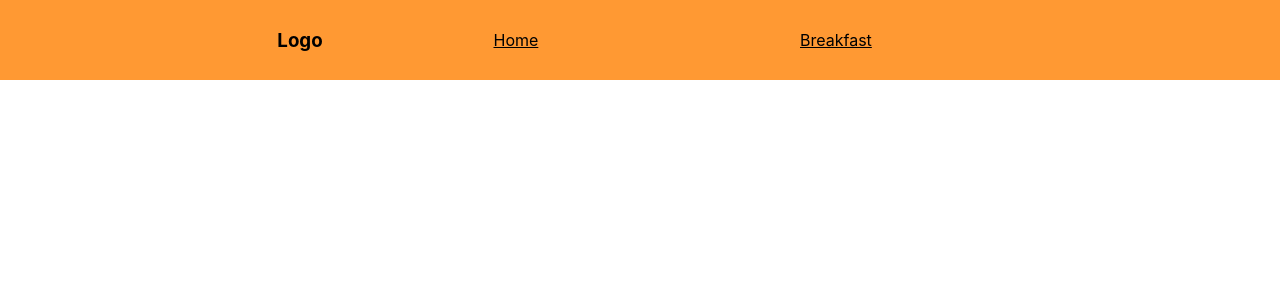
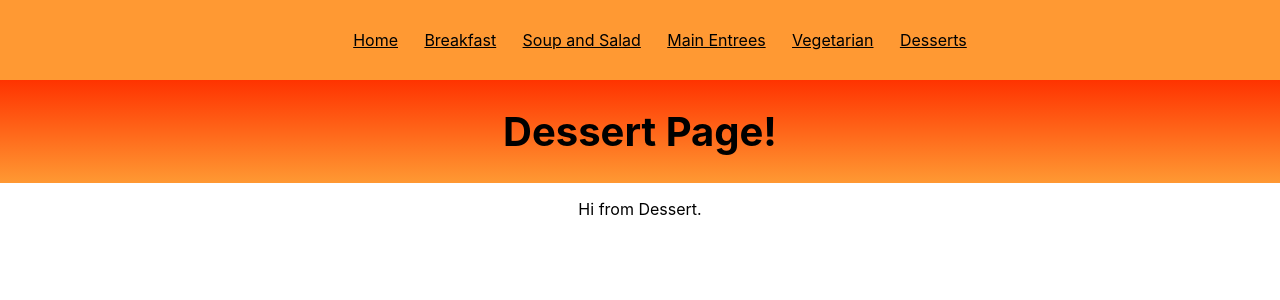
Before and after one commit to hildebrj/371-semester-project, a React (Create React App) app: page /dessert in a window 1280 px wide. Shown: the top 300 px of the page. Built offline with nearby package versions, Linux system fonts and the light colour scheme.

Commit message:
main pages created with routing

```diff
--- a/src/App.js
+++ b/src/App.js
@@ -4,6 +4,10 @@ import { BrowserRouter as Router, Switch, Route } from 'react-router-dom';
 import Nav from './Nav';
 import Home from './Home';
 import Breakfast from './Breakfast';
+import SoupSalad from './SoupSalad';
+import MainEntree from './MainEntree';
+import Vegetarian from './Vegetarian';
+import Dessert from './Dessert';
 
 function App() {
     return (
@@ -14,6 +18,10 @@ function App() {
                     <Switch>
                         <Route path="/" exact component={Home} />
                         <Route path="/breakfast" component={Breakfast} />
+                        <Route path="/soupsalad" component={SoupSalad} />
+                        <Route path="/mainentree" component={MainEntree} />
+                        <Route path="/vegetarian" component={Vegetarian} />
+                        <Route path="/dessert" component={Dessert} />
                     </Switch>
                 </div>
             </Router>
--- /dev/null
+++ b/src/Dessert.js
@@ -0,0 +1,18 @@
+import React from 'react';
+import './App.css';
+
+function Dessert() {
+  return (
+    <div className="main">
+      <header className="header">
+        <h1>Dessert Page!</h1>
+      </header>
+      <body className="body">
+        <p>Hi from Dessert.</p>
+      </body>
+
+    </div>
+  );
+}
+
+export default Dessert;
--- /dev/null
+++ b/src/MainEntree.js
@@ -0,0 +1,18 @@
+import React from 'react';
+import './App.css';
+
+function MainEntree() {
+  return (
+    <div className="main">
+      <header className="header">
+        <h1>Entree Page!</h1>
+      </header>
+      <body className="body">
+        <p>Hi from Entree.</p>
+      </body>
+
+    </div>
+  );
+}
+
+export default MainEntree;
--- a/src/Nav.js
+++ b/src/Nav.js
@@ -10,10 +10,13 @@ function Nav() {
 
     return (
         <nav>
-            <h3>Logo</h3>
             <ul className="nav-links">
                 <Link style={navStyle} to='/'><li>Home</li></Link>
                 <Link style={navStyle} to='/breakfast'><li>Breakfast</li></Link>
+                <Link style={navStyle} to='/soupsalad'><li>Soup and Salad</li></Link>
+                <Link style={navStyle} to='/mainentree'><li>Main Entrees</li></Link>
+                <Link style={navStyle} to='/vegetarian'><li>Vegetarian</li></Link>
+                <Link style={navStyle} to='/dessert'><li>Desserts</li></Link>
             </ul>
         </nav>
     );
--- /dev/null
+++ b/src/SoupSalad.js
@@ -0,0 +1,18 @@
+import React from 'react';
+import './App.css';
+
+function SoupSalad() {
+  return (
+    <div className="main">
+      <header className="header">
+        <h1>Soup and Salad Page!</h1>
+      </header>
+      <body className="body">
+        <p>Hi from Soup Salad.</p>
+      </body>
+
+    </div>
+  );
+}
+
+export default SoupSalad;
--- /dev/null
+++ b/src/Vegetarian.js
@@ -0,0 +1,18 @@
+import React from 'react';
+import './App.css';
+
+function Vegetarian() {
+  return (
+    <div className="main">
+      <header className="header">
+        <h1>Vegetarian Page!</h1>
+      </header>
+      <body className="body">
+        <p>Hi from Vegetarian.</p>
+      </body>
+
+    </div>
+  );
+}
+
+export default Vegetarian;
```
